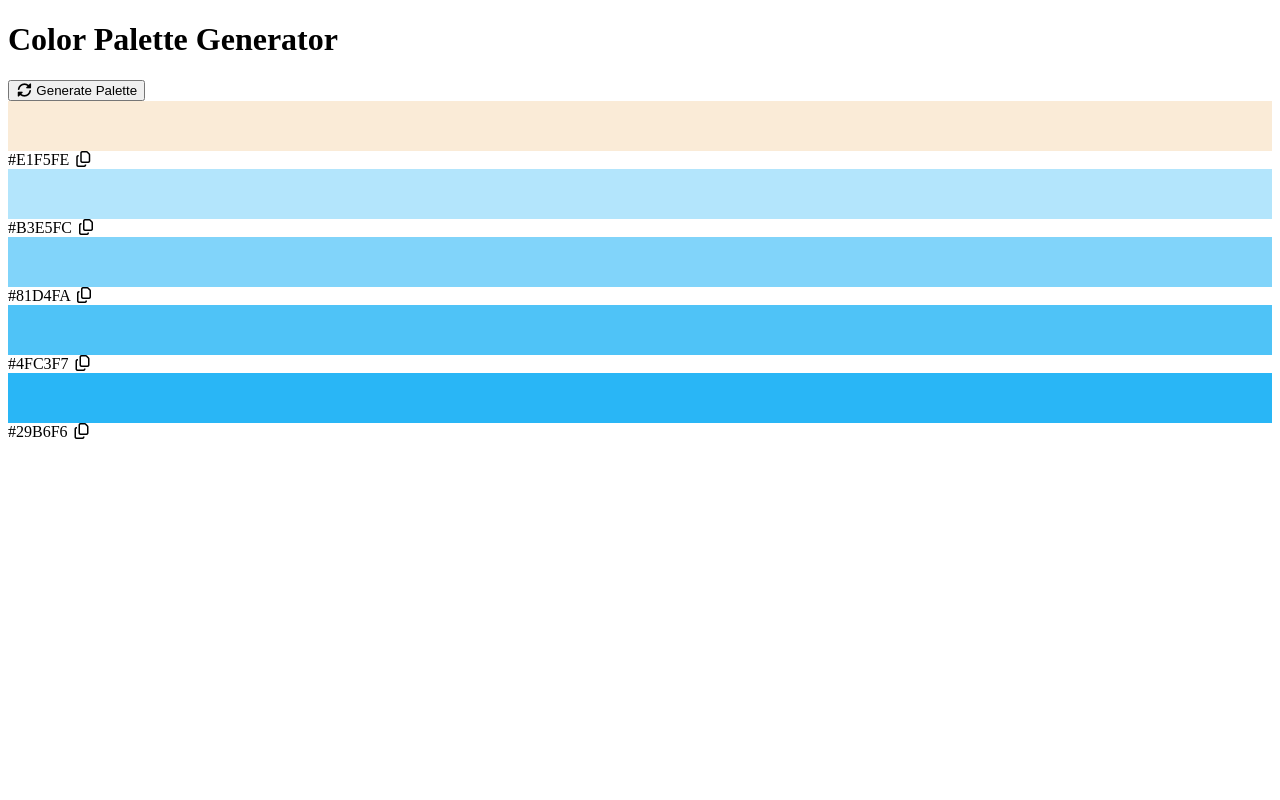
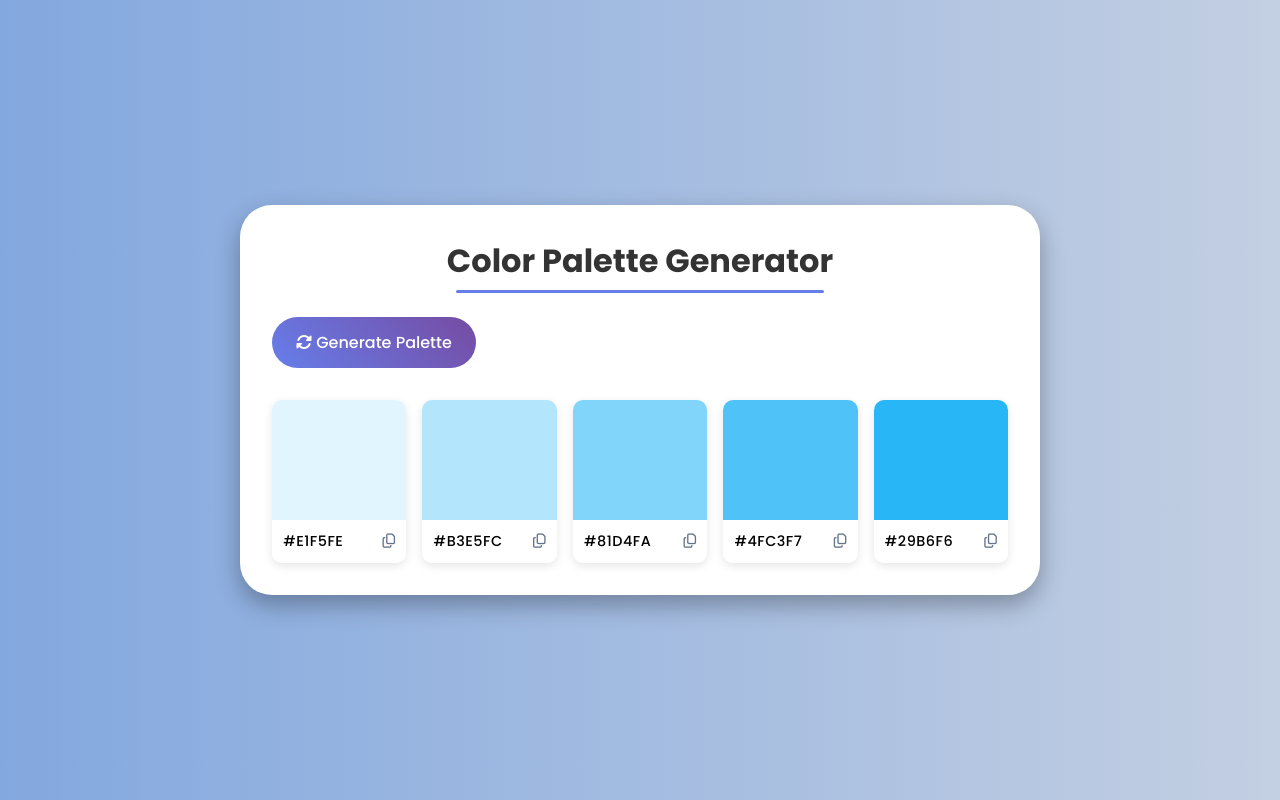
Before and after one commit to chippychipsbrev/color-palette-generator, a plain HTML site: page index.html in a window 1280 px wide. Drawn offline with Linux system fonts and the light colour scheme.

Commit message:
completed all the styling

```diff
--- a/index.html
+++ b/index.html
@@ -3,51 +3,45 @@
   <head>
     <meta charset="UTF-8" />
     <meta name="viewport" content="width=device-width, initial-scale=1.0" />
-    <link rel="stylesheet" href="style.css" />
+    <title>Color Palette Generator</title>
     <link
       rel="stylesheet"
-      href="https://cdnjs.cloudflare.com/ajax/libs/font-awesome/7.0.0/css/all.min.css"
-      integrity="sha512-DxV+EoADOkOygM4IR9yXP8Sb2qwgidEmeqAEmDKIOfPRQZOWbXCzLC6vjbZyy0vPisbH2SyW27+ddLVCN+OMzQ=="
+      href="https://cdnjs.cloudflare.com/ajax/libs/font-awesome/6.7.2/css/all.min.css"
+      integrity="sha512-Evv84Mr4kqVGRNSgIGL/F/aIDqQb7xQ2vcrdIwxfjThSH8CSR7PBEakCr51Ck+w+/U6swU2Im1vVX0SVk9ABhg=="
       crossorigin="anonymous"
       referrerpolicy="no-referrer"
     />
-    <title>Color Palette Generator</title>
+    <link rel="stylesheet" href="style.css" />
   </head>
   <body>
     <div class="container">
       <h1>Color Palette Generator</h1>
+
       <button id="generate-btn">
-        <i class="fa-solid fa-rotate"></i>
+        <i class="fas fa-sync-alt"></i>
         Generate Palette
       </button>
 
       <div class="palette-container">
         <!-- COLOR BOX 1 -->
-        <div
-          class="color"
-          style="background-color: antiquewhite; height: 50px"
-        ></div>
+        <div class="color-box">
+          <div class="color" style="background-color: #e1f5fe"></div>
           <div class="color-info">
             <span class="hex-value">#E1F5FE</span>
             <i class="far fa-copy copy-btn" title="Copy to clipboard"></i>
           </div>
-
+        </div>
         <!-- COLOR BOX 2 -->
         <div class="color-box">
-          <div
-            class="color"
-            style="background-color: #b3e5fc; height: 50px"
-          ></div>
+          <div class="color" style="background-color: #b3e5fc"></div>
           <div class="color-info">
             <span class="hex-value">#B3E5FC</span>
             <i class="far fa-copy copy-btn" title="Copy to clipboard"></i>
           </div>
-          <!--  -->
+        </div>
+        <!-- COLOR BOX 3 -->
         <div class="color-box">
-            <div
-              class="color"
-              style="background-color: #81d4fa; height: 50px"
-            ></div>
+          <div class="color" style="background-color: #81d4fa"></div>
           <div class="color-info">
             <span class="hex-value">#81D4FA</span>
             <i class="far fa-copy copy-btn" title="Copy to clipboard"></i>
@@ -55,10 +49,7 @@
         </div>
         <!-- COLOR BOX 4 -->
         <div class="color-box">
-            <div
-              class="color"
-              style="background-color: #4fc3f7; height: 50px"
-            ></div>
+          <div class="color" style="background-color: #4fc3f7"></div>
           <div class="color-info">
             <span class="hex-value">#4FC3F7</span>
             <i class="far fa-copy copy-btn" title="Copy to clipboard"></i>
@@ -66,14 +57,10 @@
         </div>
         <!-- COLOR BOX 5 -->
         <div class="color-box">
-            <div
-              class="color"
-              style="background-color: #29b6f6; height: 50px"
-            ></div>
+          <div class="color" style="background-color: #29b6f6"></div>
           <div class="color-info">
             <span class="hex-value">#29B6F6</span>
             <i class="far fa-copy copy-btn" title="Copy to clipboard"></i>
-            </div>
           </div>
         </div>
       </div>
--- a/style.css
+++ b/style.css
@@ -0,0 +1,120 @@
+@import url('https://fonts.googleapis.com/css2?family=Poppins:ital,wght@0,100;0,200;0,300;0,400;0,500;0,600;0,700;0,800;0,900;1,100;1,200;1,300;1,400;1,500;1,600;1,700;1,800;1,900&family=Roboto:ital,wght@0,100..900;1,100..900&display=swap');
+
+* {
+  margin: 0;
+  padding: 0;
+  box-sizing: border-box;
+  font-family: "Poppins", sans-serif;
+}
+
+body {
+  background: linear-gradient(to right, #83a8df, #c3cfe2);
+  min-height: 100vh;
+  display: flex;
+  justify-content: center;
+  align-items: center;
+  padding: 20px;
+}
+
+.container {
+  background-color: #fff;
+  width: 100%;
+  max-width: 800px;
+  padding: 2rem;
+  border-radius: 2rem;
+  box-shadow: 0 10px 25px rgba(0 ,0, 0, 0.3);
+}
+
+
+h1 {
+  text-align: center;
+  margin-bottom: 1.5rem;
+  padding-bottom: 0.5rem;
+  color: #333;
+  position: relative;
+}
+
+h1::after {
+  content: "";
+  position: absolute;
+  height: 3px;
+  width: 50%;
+  bottom: 0;
+  left: 50%;
+  background-color: #667eea;
+  transform: translateX(-50%);
+  border-radius: 2px;
+}
+
+#generate-btn {
+  background: linear-gradient(45deg,#667eea,#764ba2);
+  color: white;
+  border: none;
+  padding: 0.8rem 1.5rem;
+  border-radius: 50px;
+  cursor: pointer;
+  font-weight: 500;
+  margin-bottom: 2rem;
+  font-size: 1rem;
+}
+
+#generate-btn:hover {
+  transform: translateY(-2px);
+  box-shadow: 0 6px 10px rgba(102, 126, 234, 0.3);
+}
+
+#generate-btn:active {
+  transform: translateY(0);
+}
+
+.palette-container {
+  display: grid;
+  gap: 1rem;
+  grid-template-columns: repeat(auto-fit, minmax(130px, 1fr));
+}
+
+.color-box {
+  border-radius: 10px;
+  overflow: hidden;
+  box-shadow: 0 3px 10px rgba(0, 0, 0, 0.1);
+  transition: transform 0.2s;
+}
+
+.color-box:hover {
+  transform: translateY(-5px);
+}
+
+.color {
+  height: 120px;
+  cursor: pointer;
+}
+
+.color-info {
+  background-color: #fff;
+  padding: 0.7rem;
+  display: flex;
+  align-items: center;
+  justify-content: space-between;
+  font-size: 0.9rem;
+}
+
+.hex-value {
+  font-weight: 500;
+  letter-spacing: 0.5px;
+}
+
+.copy-btn {
+  cursor: pointer;
+  color: #64748b;
+  transition: color 0.2s;
+}
+
+.copy-btn:hover {
+  color: #667eea;
+}
+
+@media (max-width: 768px) {
+  .palette-container {
+    grid-template-columns: repeat(auto-fit, minmax(100px, 1fr));
+  }
+}
```
Lines whose indentation alone changed are shown as unchanged.
